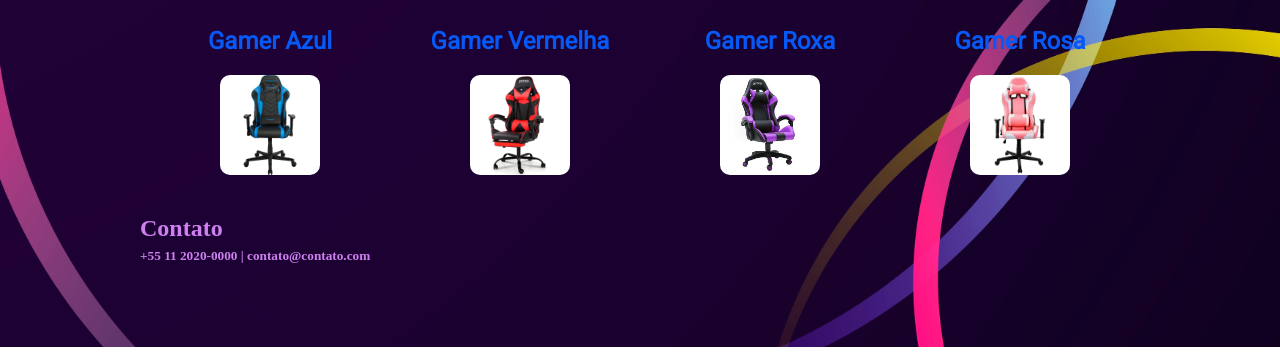
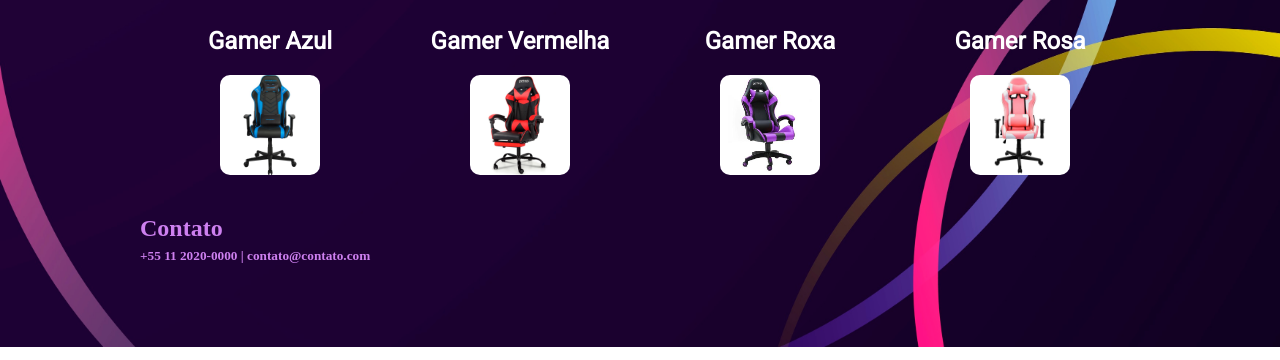
Before and after one commit to VanessaGoncalvesMiranda/Landing-Page, a plain HTML site: page index.html in a window 1280 px wide. Shown: the part 480-840 px from the top of the page. Drawn offline with Linux system fonts and the light colour scheme.

Commit message:
Landing Page

```diff
--- a/pagina.css
+++ b/pagina.css
@@ -100,7 +100,7 @@ body, html {
     justify-content:center;
     align-content: center;
     margin: 5px;
-    color:rgb(6, 89, 245);
+    color:rgb(255, 255, 255);
 }
 
 .footer{
```
